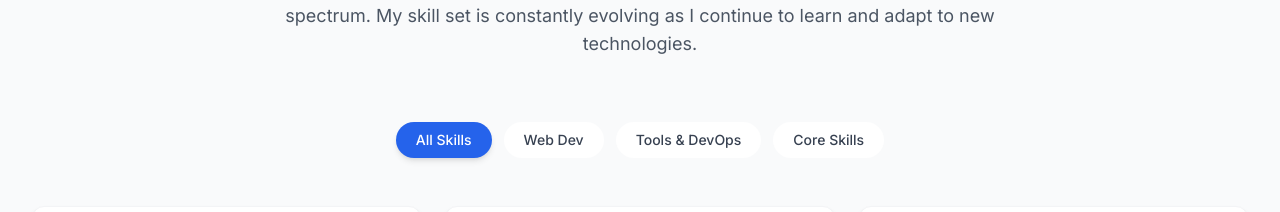
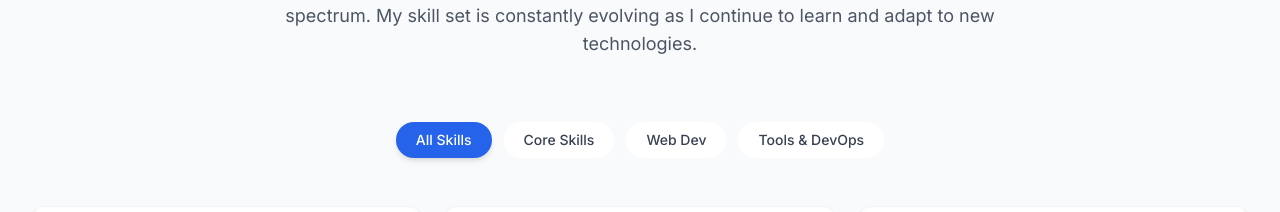
Before and after one commit to Rahul-Nakka-23/Rahul-Portfolio, a React (Vite) app: page / in a window 1280 px wide. Shown: the part 2521-2733 px from the top of the page. Built offline with nearby package versions, Linux system fonts and the light colour scheme.

Commit message:
Update Skills.tsx

```diff
--- a/src/components/Skills.tsx
+++ b/src/components/Skills.tsx
@@ -37,9 +37,10 @@ const Skills: React.FC = () => {
 
   const categories = [
     { id: 'all', name: 'All Skills' },
+     { id: 'core', name: 'Core Skills' },
     { id: 'web', name: 'Web Dev' },
     { id: 'tools', name: 'Tools & DevOps' },
-    { id: 'core', name: 'Core Skills' },
+
   ];
 
   const filteredSkills = activeCategory === 'all'
```
